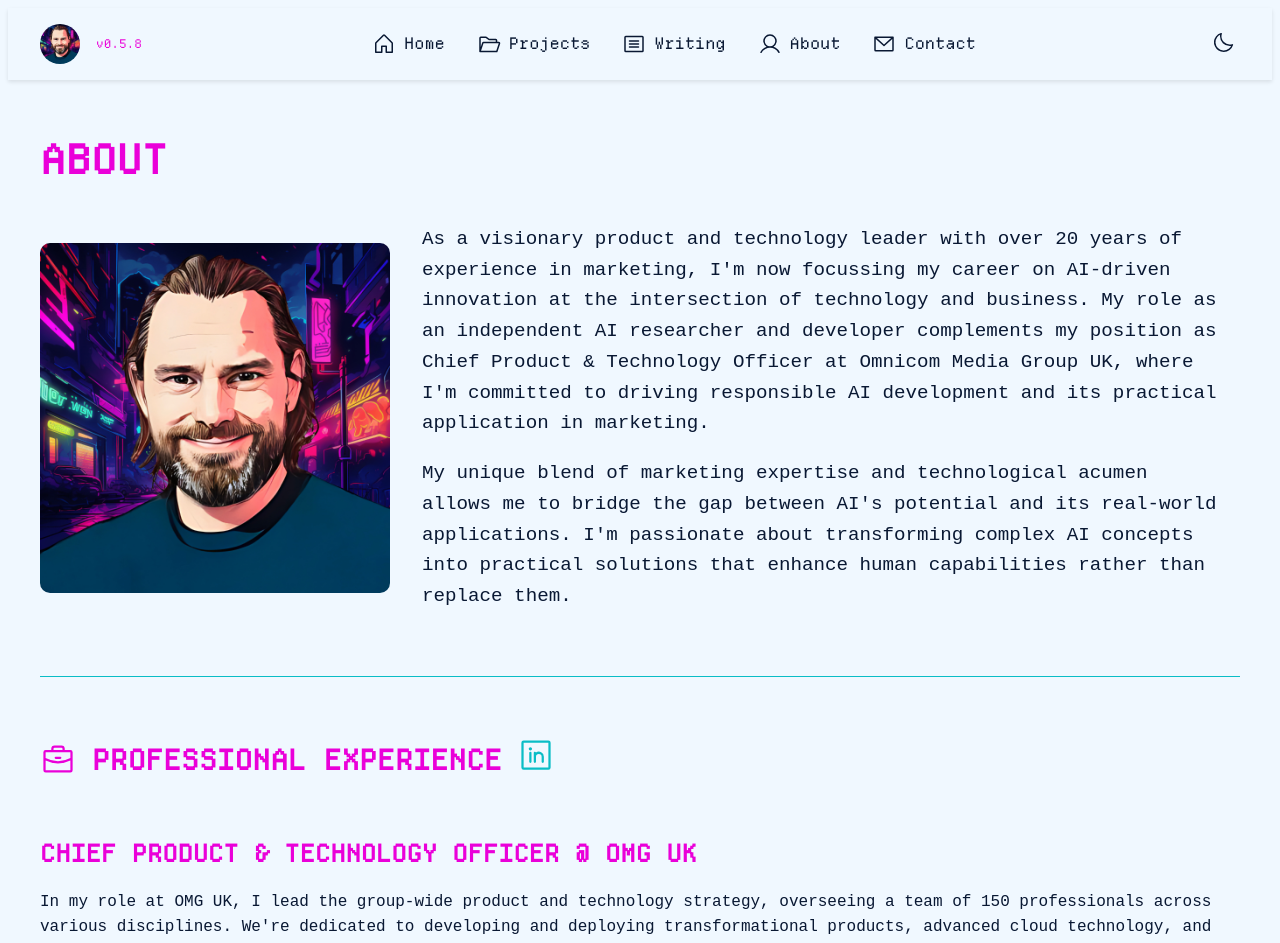
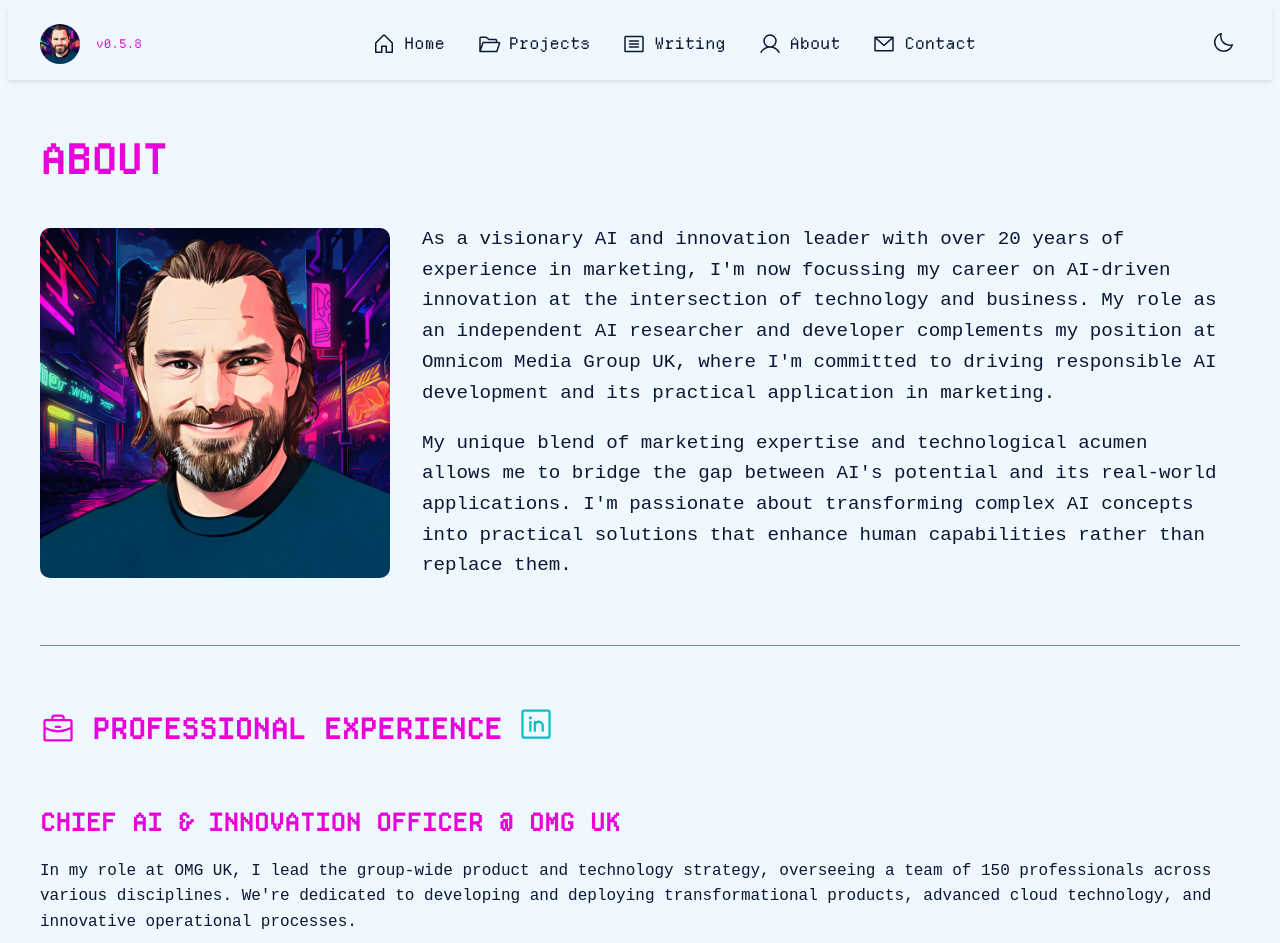
Before and after one commit to seanbetts/seanbetts, a React (Create React App) app: page /about in a window 1280 px wide. Shown: the top 943 px of the page. Built offline with nearby package versions, Linux system fonts and the light colour scheme; a web font is replaced by a local one.

Commit message:
Role update

```diff
--- a/src/pages/About.js
+++ b/src/pages/About.js
@@ -56,10 +56,9 @@
         <div className={styles.headerContent}>
           <section className={styles.intro}>
             <p>
-              As a visionary product and technology leader with over 20 years of experience in marketing,
+              As a visionary AI and innovation leader with over 20 years of experience in marketing,
               I'm now focussing my career on AI-driven innovation at the intersection of technology and business.
-              My role as an independent AI researcher and developer complements my position as Chief Product &
-              Technology Officer at Omnicom Media Group UK, where I'm committed to driving responsible AI
+              My role as an independent AI researcher and developer complements my position at Omnicom Media Group UK, where I'm committed to driving responsible AI
               development and its practical application in marketing.
             </p>
             <p>
@@ -81,7 +80,7 @@
             <LinkedinLogo size={36} />
           </a>
         </div>
-        <h4>Chief Product & Technology Officer @ OMG UK</h4>
+        <h4>Chief AI & Innovation Officer @ OMG UK</h4>
         <p>
           In my role at OMG UK, I lead the group-wide product and technology strategy, overseeing a team
           of 150 professionals across various disciplines. We're dedicated to developing and deploying
```
